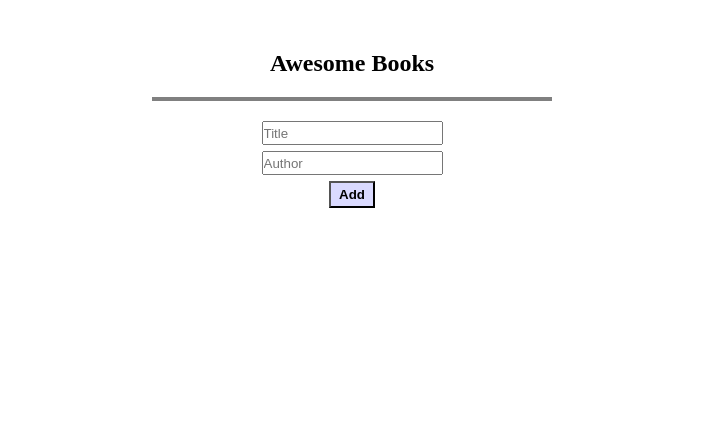
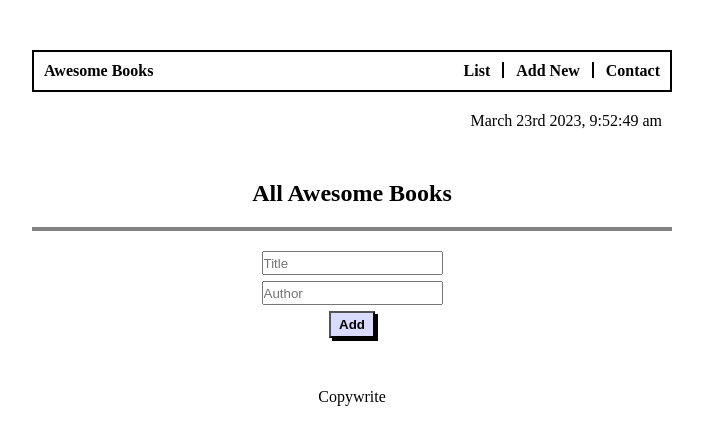
Before and after one commit to yusufobr/awesome-books, a website: page index.html in a window 1280 px wide. Shown: the whole page, without its empty margins (288-991 px from the left). Drawn offline with Linux system fonts and the light colour scheme.

Commit message:
Added header with the navihation bar

```diff
--- a/index.html
+++ b/index.html
@@ -8,9 +8,26 @@
     <title>Awesome Books</title>
   </head>
   <body>
+    <header>
+      <div class="container">
+        <div class="header">
+          <a href="#">Awesome Books</a>
+          <nav>
+            <ul>
+              <li><a href="">List</a></li>
+              <span></span>
+              <li><a href="">Add New</a></li>
+              <span></span>
+              <li><a href="">Contact</a></li>
+            </ul>
+          </nav>
+        </div>
+        <div id="show-date">March 19th 2021 9:25:32 am</div>
+      </div>
+    </header>
     <section>
       <div class="container">
-        <h1>Awesome Books</h1>
+        <h1>All Awesome Books</h1>
         <article id="books"></article>
         <div class="form">
           <input type="text" id="title" placeholder="Title" required /> <br />
@@ -19,7 +36,13 @@
         </div>
       </div>
     </section>
+    <section>
+      <div class="container">
+        <p>Copywrite</p>
+      </div>
+    </section>
     <!-- <script src="./scripts/script.js"></script> -->
     <script src="./scripts/classes.js"></script>
+    <script src="./scripts/date.js"></script>
   </body>
 </html>
--- a/scripts/classes.js
+++ b/scripts/classes.js
@@ -1,5 +1,6 @@
-const title = document.getElementById('title');
-const author = document.getElementById('author');
+const titleInput = document.getElementById('title');
+const authorInput = document.getElementById('author');
+
 
 class BookList {
   constructor() {
@@ -27,7 +28,7 @@ class BookList {
       const bookContainer = document.createElement('div');
 
       bookContainer.id = `book-${index}`;
-      bookContainer.classList.add(`${(!index % 2) ? 'g-bg' : 'w-bg'}`);
+      bookContainer.classList.add(`${(index % 2) ? 'g-bg' : 'w-bg'}`);
       bookContainer.innerHTML = appendBook;
       this.books.appendChild(bookContainer);
 
--- /dev/null
+++ b/scripts/date.js
@@ -0,0 +1,38 @@
+function getCurrentDateTime() {
+    const months = ["January", "February", "March", "April", "May", "June", "July", "August", "September", "October", "November", "December"];
+    const date = new Date();
+    const month = months[date.getMonth()];
+    const day = date.getDate();
+    const year = date.getFullYear();
+    let hours = date.getHours();
+    const minutes = date.getMinutes();
+    const seconds = date.getSeconds();
+    const ampm = hours >= 12 ? 'pm' : 'am';
+    hours = hours % 12;
+    hours = hours ? hours : 12;
+    const time = `${month} ${day}${getOrdinalSuffix(day)} ${year},  ${hours}:${addLeadingZero(minutes)}:${addLeadingZero(seconds)} ${ampm}`;
+    return time;
+  }
+
+  function getOrdinalSuffix(day) {
+    const j = day % 10;
+    const k = day % 100;
+    if (j == 1 && k != 11) {
+      return "st";
+    }
+    if (j == 2 && k != 12) {
+      return "nd";
+    }
+    if (j == 3 && k != 13) {
+      return "rd";
+    }
+    return "th";
+  }
+
+  function addLeadingZero(number) {
+    return (number < 10 ? '0' : '') + number;
+  }
+
+  const currentDateTime = getCurrentDateTime();
+
+ document.getElementById('show-date').innerHTML = currentDateTime
--- a/styles/styles.css
+++ b/styles/styles.css
@@ -3,18 +3,17 @@
   padding: 0;
 }
 
-div {
-  margin-bottom: 10px;
-}
 
 .g-bg {
   background-color: rgb(230, 230, 230);
   height: 30px;
+  padding: 8px;
 }
 
 .w-bg {
-  background-color: rgb(250, 250, 250);
-  height: 30px;
+    background-color: rgb(250, 250, 250);
+    height: 30px;
+    padding: 8px;
 }
 
 .g-bg button {
@@ -23,6 +22,7 @@ div {
   background: rgb(218, 218, 255);
   font-weight: 700;
   text-transform: capitalize;
+  box-shadow: 3px 3px 0 black;
 }
 
 .w-bg button {
@@ -31,16 +31,53 @@ div {
   background: rgb(218, 218, 255);
   font-weight: 700;
   text-transform: capitalize;
+  box-shadow: 3px 3px 0 black;
 }
 
 .container {
-  width: 50vh;
+  width: 80vh;
   margin: auto;
   text-align: center;
   display: flex;
   flex-direction: column;
   gap: 20px;
   margin-top: 50px;
+}
+
+.header {
+    display: flex;
+    justify-content: space-between;
+    border: 2px solid black;
+    padding: 10px;
+}
+
+.header a {
+    text-decoration: none;
+    color: black;
+    font-weight: 900;
+}
+
+nav ul {
+    display: flex;
+    gap: 12px;
+}
+li {
+    list-style: none;
+}
+
+li a {
+    text-decoration: none;
+    color: black;
+}
+
+#show-date {
+    text-align: right
+}
+
+span {
+    width: 2px;
+    height: 16px;
+    background-color: black;
 }
 
 article div {
@@ -64,4 +101,9 @@ article div {
   background: rgb(218, 218, 255);
   font-weight: 700;
   text-transform: capitalize;
+  box-shadow: 3px 3px 0 black;
 }
+
+#show-date {
+    padding-right: 10px;
+}
```
